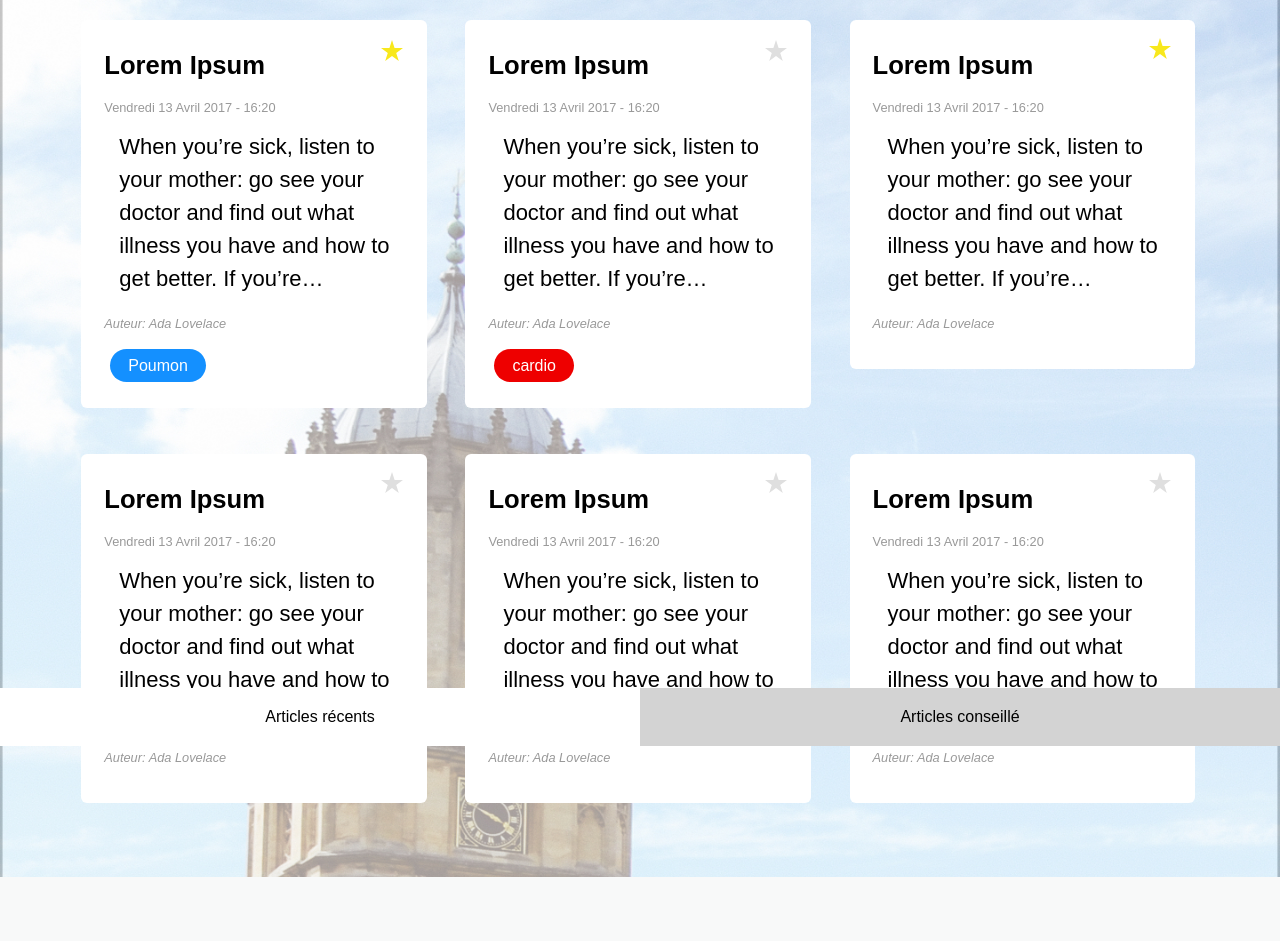
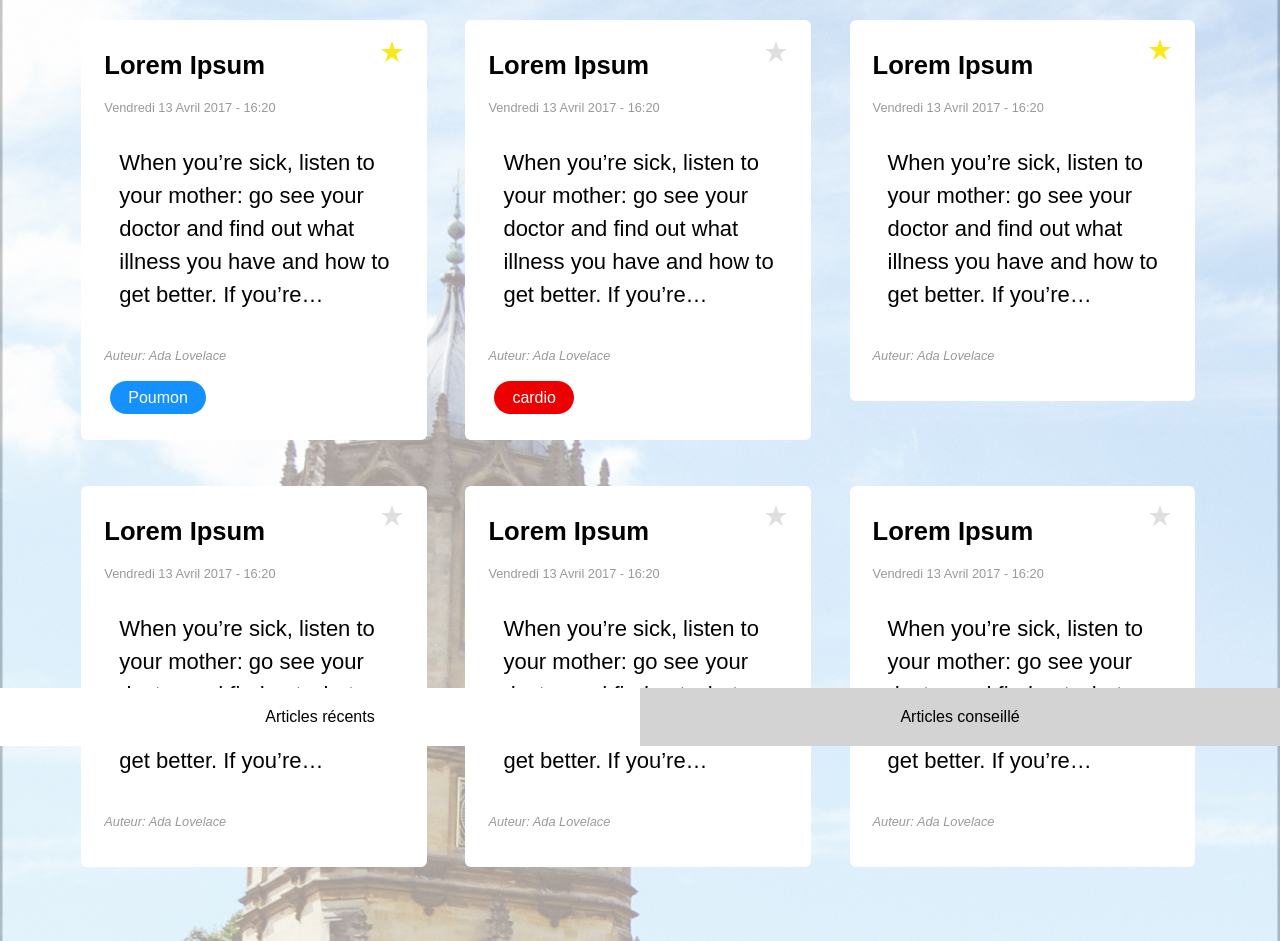
Before and after one commit to YorelN/S.I.-Web-3D, a PHP site: page /medical/Integration/articles.php in a window 1280 px wide. Shown: the part 54-995 px from the top of the page. Before the commit the page ends 931 px from the top, so only its background shows below. Run offline with PHP 8.4, Linux system fonts and the light colour scheme; some libraries are stand-ins or nearby versions.

Commit message:
maj css margin article p

```diff
--- a/assets/styles/main.css
+++ b/assets/styles/main.css
@@ -400,6 +400,7 @@ input:focus {
 .article p {
     font-family: 'Dosis', sans-serif;
     padding: 2% 0 2% 5%;
+    margin: 1rem auto;
 }
 
 .article address {
@@ -652,6 +653,7 @@ input[type="search"] {
 
 #historique .article {
     width: 90%;
+    margin: 5% auto;
 }
 #historique {
     width: 42%;
```
